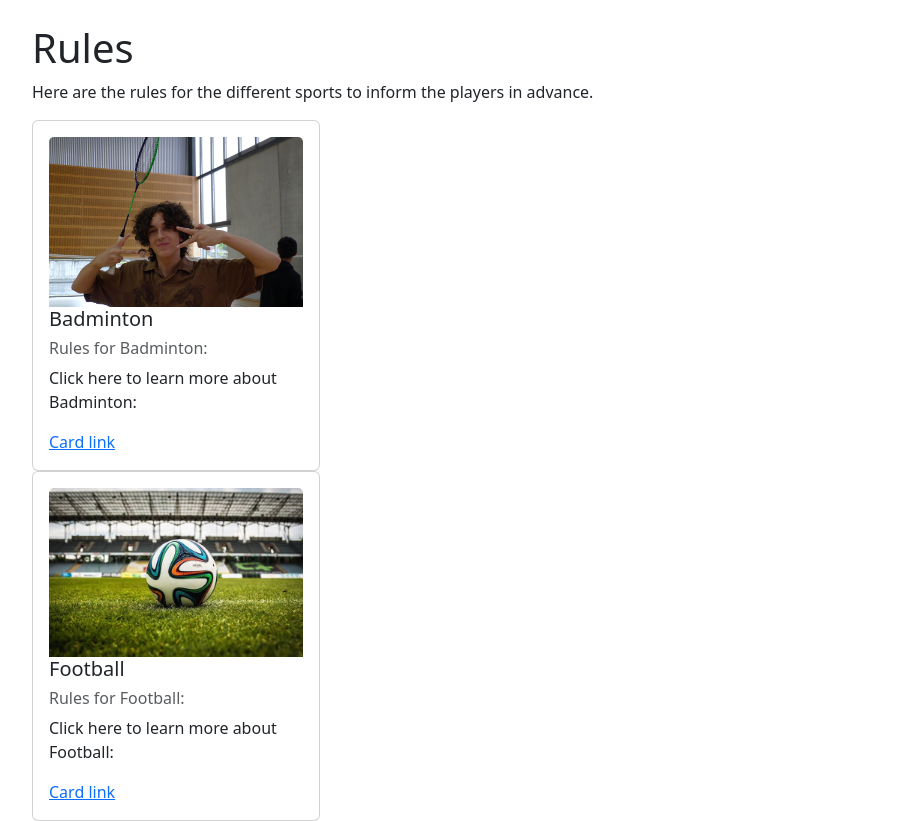
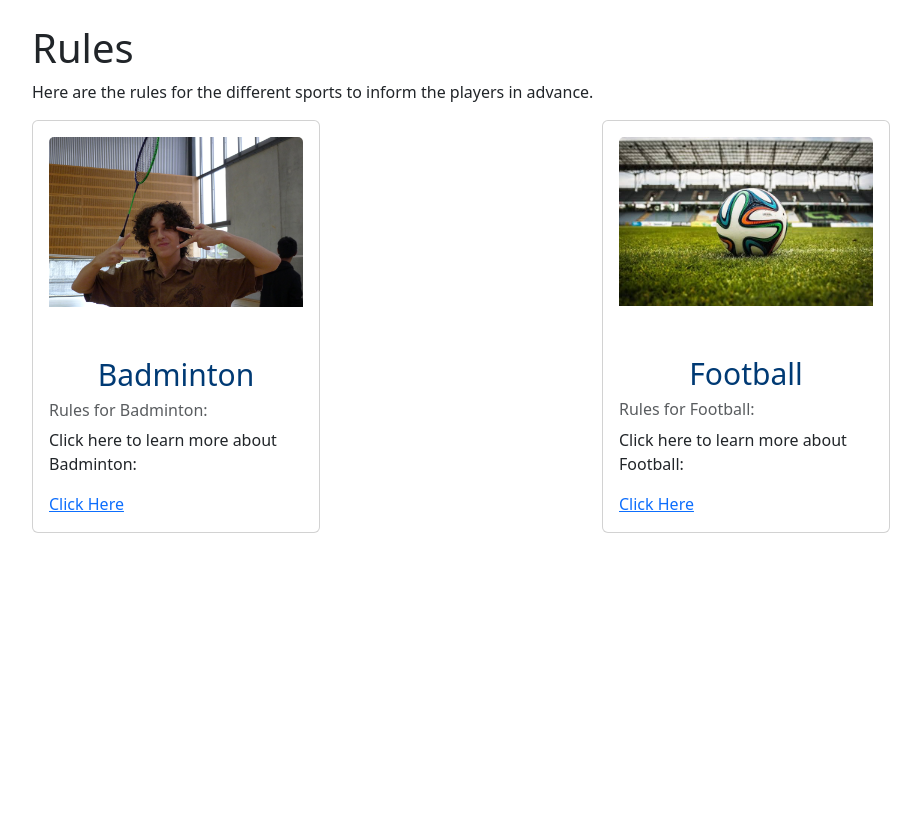
Before and after one commit to CarlySo132/L3-Computer-Science-Project, a Flask app: page /rules in a window 1280 px wide. Shown: the part 52-873 px from the top of the page, without its empty margins (50-971 px from the left). After the commit the page ends 585 px from the top, so only its background shows below. Run offline with Flask 3, Linux system fonts and the light colour scheme.

Commit message:
Small fix
Images added, Title added, renamed buttons

```diff
--- a/static/style.css
+++ b/static/style.css
@@ -27,3 +27,9 @@ ul li a:hover{
 .card{
     display: grid;
 }
+.card-title{
+    padding-top: 50px;
+    text-align: center;
+    font-size: 30px;
+    color: #003a74;
+}
--- a/templates/badminton.html
+++ b/templates/badminton.html
@@ -44,7 +44,7 @@
     </div>
 <a href="{{ url_for('rules') }}" class="button-22">Back to Rules</a>
 
-
+<h2 class="card-title">Badminton Court and Serving rules </h2>
 <body>
   <div id="carouselExampleCaptions" class="carousel slide" data-bs-ride="carousel">
     <div class="carousel-indicators">
--- a/templates/index.html
+++ b/templates/index.html
@@ -3,5 +3,5 @@
 {% block content %}
 <h1>Welcome to the Tournament Generator!</h1>
 <p>Create and manage your tournaments with ease.</p>
-
+<img src="{{ url_for('static', filename='depositphotos_19085613-stock-illustration-sport-and-exercise.jpg') }}" alt="Tournament Image">
 {% endblock %}
--- a/templates/rules.html
+++ b/templates/rules.html
@@ -12,16 +12,19 @@
                 <h5 class="card-title">Badminton</h5>
                 <h6 class="card-sub mb-2 text-body-secondary">Rules for Badminton:</h6>
                 <p class="card-text">Click here to learn more about Badminton:</p>
-                <a href="{{ url_for('badminton') }}" class="card-link">Card link</a>
+                <a href="{{ url_for('badminton') }}" class="card-link">Click Here</a>
             </div>
         </div>
+    </div>
+
+    <div class="col-sm-6 mb-3 mb-sm-0">
         <div class="card" style="width: 18rem;">
             <div class="card-body">
                 <img src="{{ url_for('static', filename='images (2).jpeg')}}" class="card-img-top" alt="Football">
                 <h5 class="card-title">Football</h5>
                 <h6 class="card-sub mb-2 text-body-secondary">Rules for Football:</h6>
                 <p class="card-text">Click here to learn more about Football:</p>
-                <a href="{{ url_for('football') }}" class="card-link">Card link</a>
+                <a href="{{ url_for('football') }}" class="card-link">Click Here</a>
             </div>
         </div>
     </div>
```
Also changed, not shown: static/depositphotos_19085613-stock-illustration-sport-and-exercise.jpg (added).
